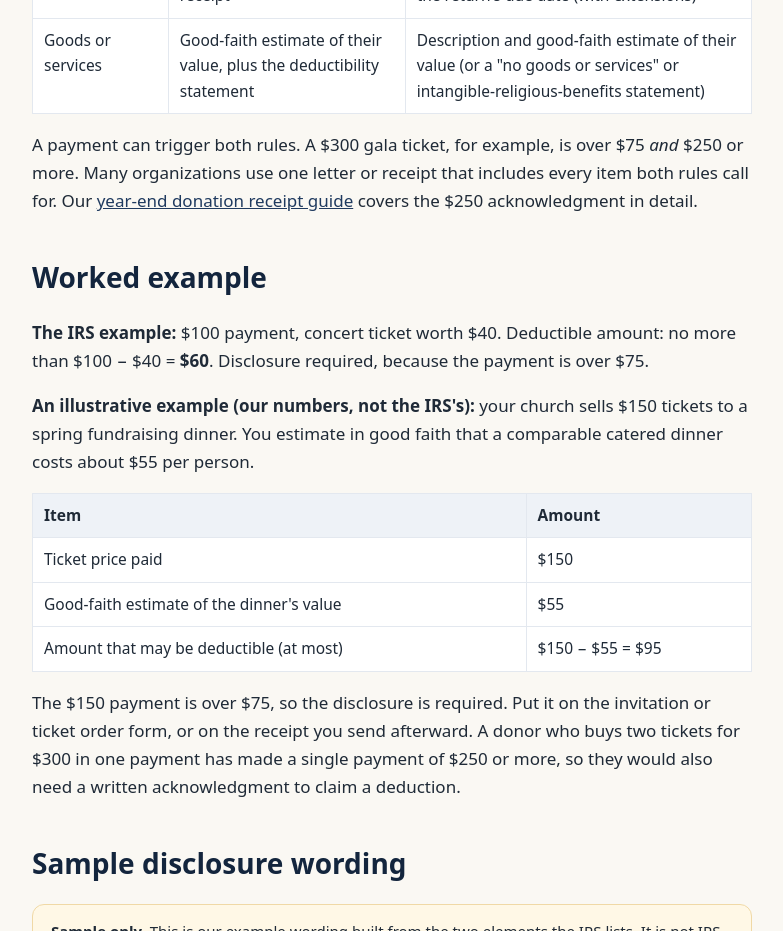
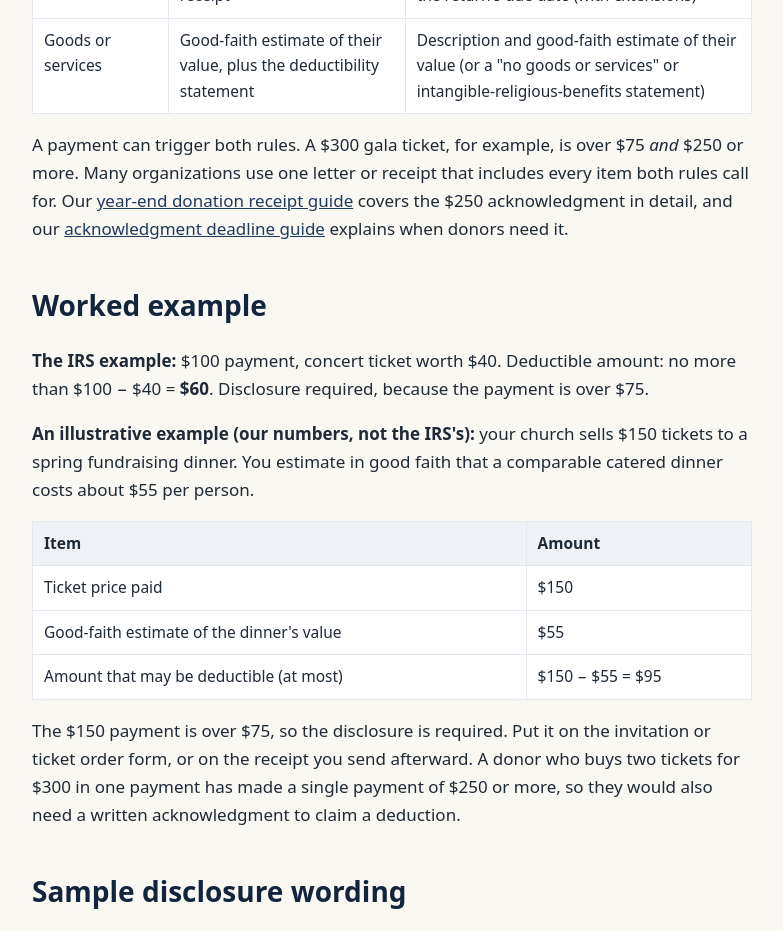
Before and after one commit to Spartan3055/plainly-given, a plain HTML site: page quid-pro-quo-contribution-disclosure.html in a window 1280 px wide. Shown: the part 5380-6311 px from the top of the page, without its empty margins (248-1031 px from the left). Drawn offline with Linux system fonts and the light colour scheme.

Commit message:
Link quid pro quo guide to the acknowledgment deadline guide

```diff
--- a/quid-pro-quo-contribution-disclosure.html
+++ b/quid-pro-quo-contribution-disclosure.html
@@ -89,7 +89,7 @@
 <tr><td>Penalty on the charity</td><td>$10 per contribution, up to $5,000 per event or mailing</td><td>None, but the donor can't deduct the gift without it</td></tr>
 <tr><td>Timing</td><td>With the solicitation or the receipt</td><td>Donor must have it by the earlier of filing or the return's due date (with extensions)</td></tr>
 <tr><td>Goods or services</td><td>Good-faith estimate of their value, plus the deductibility statement</td><td>Description and good-faith estimate of their value (or a "no goods or services" or intangible-religious-benefits statement)</td></tr></table>
-<p>A payment can trigger both rules. A $300 gala ticket, for example, is over $75 <em>and</em> $250 or more. Many organizations use one letter or receipt that includes every item both rules call for. Our <a href="how-to-write-a-year-end-donation-receipt.html">year-end donation receipt guide</a> covers the $250 acknowledgment in detail.</p>
+<p>A payment can trigger both rules. A $300 gala ticket, for example, is over $75 <em>and</em> $250 or more. Many organizations use one letter or receipt that includes every item both rules call for. Our <a href="how-to-write-a-year-end-donation-receipt.html">year-end donation receipt guide</a> covers the $250 acknowledgment in detail, and our <a href="donation-acknowledgment-deadline.html">acknowledgment deadline guide</a> explains when donors need it.</p>
 
 <h2 id="example">Worked example</h2>
 <p><strong>The IRS example:</strong> $100 payment, concert ticket worth $40. Deductible amount: no more than $100 − $40 = <strong>$60</strong>. Disclosure required, because the payment is over $75.</p>
```
